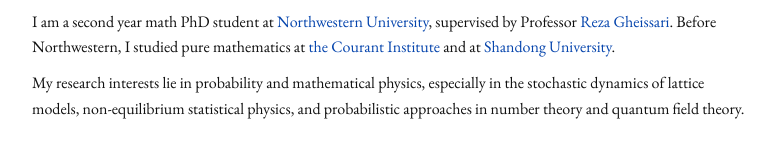
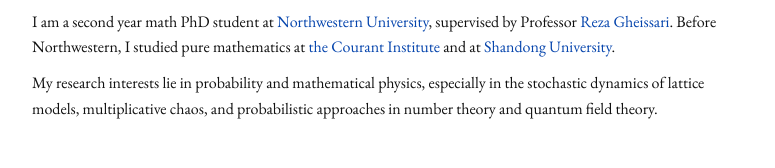
Before and after one commit to huhaoran-hhr/huhaoran-hhr.github.io, a plain HTML site: page index.html in a window 1280 px wide. Shown: the part 178-346 px from the top of the page, without its empty margins (248-1023 px from the left). Drawn offline with nearby package versions, Linux system fonts and the light colour scheme.

Commit message:
Update index.html

```diff
--- a/index.html
+++ b/index.html
@@ -91,7 +91,7 @@ I am a second year math PhD student at <a href="https://www.math.northwestern.ed
 <p>
 
 <p>
-My research interests lie in probability and mathematical physics, especially in the stochastic dynamics of lattice models, non-equilibrium statistical physics, and probabilistic approaches in number theory and quantum field theory.
+My research interests lie in probability and mathematical physics, especially in the stochastic dynamics of lattice models, multiplicative chaos, and probabilistic approaches in number theory and quantum field theory.
 </p>
 
 
```
